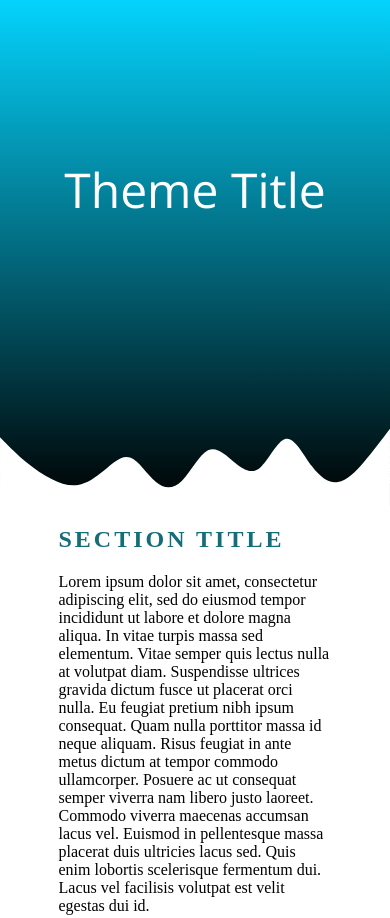
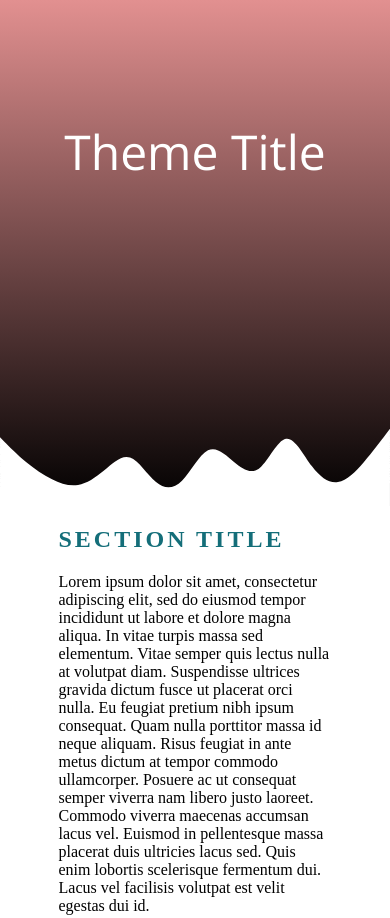
Before and after one commit to Gjhnsn/mobile-friendly-practice, a plain HTML site: page index.html in a window 390 px wide. Shown: the top 918 px of the page. Drawn offline with nearby package versions, Linux system fonts and the light colour scheme.

Commit message:
daily challenge, added media queries

```diff
--- a/css/styles.css
+++ b/css/styles.css
@@ -6,10 +6,11 @@ html {
 body {
   margin: 0;
   height: 100%;
+  width: 100%;
   padding-bottom: 100px;
 }
 
-.wave_container {
+.wave_header {
   background: linear-gradient(180deg, #05d3fd, rgb(0, 0, 0));
   position: relative;
   display: block;
@@ -17,31 +18,31 @@ body {
   height: 60vh;
 }
 
-.content-container {
-  min-height: 100%;
-}
-
+/* wave svg */
 .divider {
   position: absolute;
   bottom: 0;
   width: 100%;
 }
 
-.content {
-  /* text-align: center; */
+/* title text */
+.title {
   color: white;
   display: flex;
+  height: 60%;
   justify-content: center;
+  align-items: center;
 }
 
-.content h1 {
+.title h1 {
   font-family: "Open Sans", sans-serif;
   font-weight: 400;
   font-size: 3rem;
-  position: relative;
-  top: 125px;
+  /* position: relative;
+  top: 125px; */
 }
 
+/* section text  */
 .text_container {
   margin: 0 auto;
   width: 70%;
@@ -58,6 +59,7 @@ body {
   margin-bottom: 50px;
 }
 
+/* footer */
 .footer {
   position: absolute;
   bottom: 0;
@@ -73,3 +75,21 @@ body {
   position: relative;
   top: 25%;
 }
+
+@media only screen and (max-width: 1024px) {
+  .wave_header {
+    background: linear-gradient(180deg, #386940, rgb(0, 0, 0));
+  }
+}
+
+@media only screen and (max-width: 768px) {
+  .wave_header {
+    background: linear-gradient(180deg, #45315c, rgb(0, 0, 0));
+  }
+}
+
+@media only screen and (max-width: 480px) {
+  .wave_header {
+    background: linear-gradient(180deg, #e29090, rgb(0, 0, 0));
+  }
+}
--- a/index.html
+++ b/index.html
@@ -13,9 +13,8 @@
     />
   </head>
   <body>
-    <div class="content-container">
-      <div class="wave_container">
-        <div class="content">
+    <header class="wave_header">
+      <div class="title">
         <h1>Theme Title</h1>
       </div>
       <svg
@@ -29,7 +28,7 @@
           d="M0,64L16,80C32,96,64,128,96,154.7C128,181,160,203,192,218.7C224,235,256,245,288,240C320,235,352,213,384,186.7C416,160,448,128,480,138.7C512,149,544,203,576,229.3C608,256,640,256,672,224C704,192,736,128,768,112C800,96,832,128,864,154.7C896,181,928,203,960,176C992,149,1024,75,1056,69.3C1088,64,1120,128,1152,170.7C1184,213,1216,235,1248,229.3C1280,224,1312,192,1344,154.7C1376,117,1408,75,1424,53.3L1440,32L1440,320L1424,320C1408,320,1376,320,1344,320C1312,320,1280,320,1248,320C1216,320,1184,320,1152,320C1120,320,1088,320,1056,320C1024,320,992,320,960,320C928,320,896,320,864,320C832,320,800,320,768,320C736,320,704,320,672,320C640,320,608,320,576,320C544,320,512,320,480,320C448,320,416,320,384,320C352,320,320,320,288,320C256,320,224,320,192,320C160,320,128,320,96,320C64,320,32,320,16,320L0,320Z"
         ></path>
       </svg>
-      </div>
+    </header>
 
     <div class="text_container">
       <div class="text_top">
@@ -37,15 +36,15 @@
         <p>
           Lorem ipsum dolor sit amet, consectetur adipiscing elit, sed do
           eiusmod tempor incididunt ut labore et dolore magna aliqua. In vitae
-            turpis massa sed elementum. Vitae semper quis lectus nulla at
-            volutpat diam. Suspendisse ultrices gravida dictum fusce ut placerat
-            orci nulla. Eu feugiat pretium nibh ipsum consequat. Quam nulla
-            porttitor massa id neque aliquam. Risus feugiat in ante metus dictum
-            at tempor commodo ullamcorper. Posuere ac ut consequat semper
-            viverra nam libero justo laoreet. Commodo viverra maecenas accumsan
-            lacus vel. Euismod in pellentesque massa placerat duis ultricies
-            lacus sed. Quis enim lobortis scelerisque fermentum dui. Lacus vel
-            facilisis volutpat est velit egestas dui id.
+          turpis massa sed elementum. Vitae semper quis lectus nulla at volutpat
+          diam. Suspendisse ultrices gravida dictum fusce ut placerat orci
+          nulla. Eu feugiat pretium nibh ipsum consequat. Quam nulla porttitor
+          massa id neque aliquam. Risus feugiat in ante metus dictum at tempor
+          commodo ullamcorper. Posuere ac ut consequat semper viverra nam libero
+          justo laoreet. Commodo viverra maecenas accumsan lacus vel. Euismod in
+          pellentesque massa placerat duis ultricies lacus sed. Quis enim
+          lobortis scelerisque fermentum dui. Lacus vel facilisis volutpat est
+          velit egestas dui id.
         </p>
       </div>
       <div class="text_bottom">
@@ -53,15 +52,15 @@
         <p>
           Lorem ipsum dolor sit amet, consectetur adipiscing elit, sed do
           eiusmod tempor incididunt ut labore et dolore magna aliqua. In vitae
-            turpis massa sed elementum. Vitae semper quis lectus nulla at
-            volutpat diam. Suspendisse ultrices gravida dictum fusce ut placerat
-            orci nulla. Eu feugiat pretium nibh ipsum consequat. Quam nulla
-            porttitor massa id neque aliquam. Risus feugiat in ante metus dictum
-            at tempor commodo ullamcorper. Posuere ac ut consequat semper
-            viverra nam libero justo laoreet. Commodo viverra maecenas accumsan
-            lacus vel. Euismod in pellentesque massa placerat duis ultricies
-            lacus sed. Quis enim lobortis scelerisque fermentum dui. Lacus vel
-            facilisis volutpat est velit egestas dui id.
+          turpis massa sed elementum. Vitae semper quis lectus nulla at volutpat
+          diam. Suspendisse ultrices gravida dictum fusce ut placerat orci
+          nulla. Eu feugiat pretium nibh ipsum consequat. Quam nulla porttitor
+          massa id neque aliquam. Risus feugiat in ante metus dictum at tempor
+          commodo ullamcorper. Posuere ac ut consequat semper viverra nam libero
+          justo laoreet. Commodo viverra maecenas accumsan lacus vel. Euismod in
+          pellentesque massa placerat duis ultricies lacus sed. Quis enim
+          lobortis scelerisque fermentum dui. Lacus vel facilisis volutpat est
+          velit egestas dui id.
         </p>
       </div>
     </div>
@@ -69,6 +68,5 @@
     <footer class="footer">
       <p>&#169;Garrett Johnson 2021</p>
     </footer>
-    </div>
   </body>
 </html>
```
Lines whose indentation alone changed are shown as unchanged.
